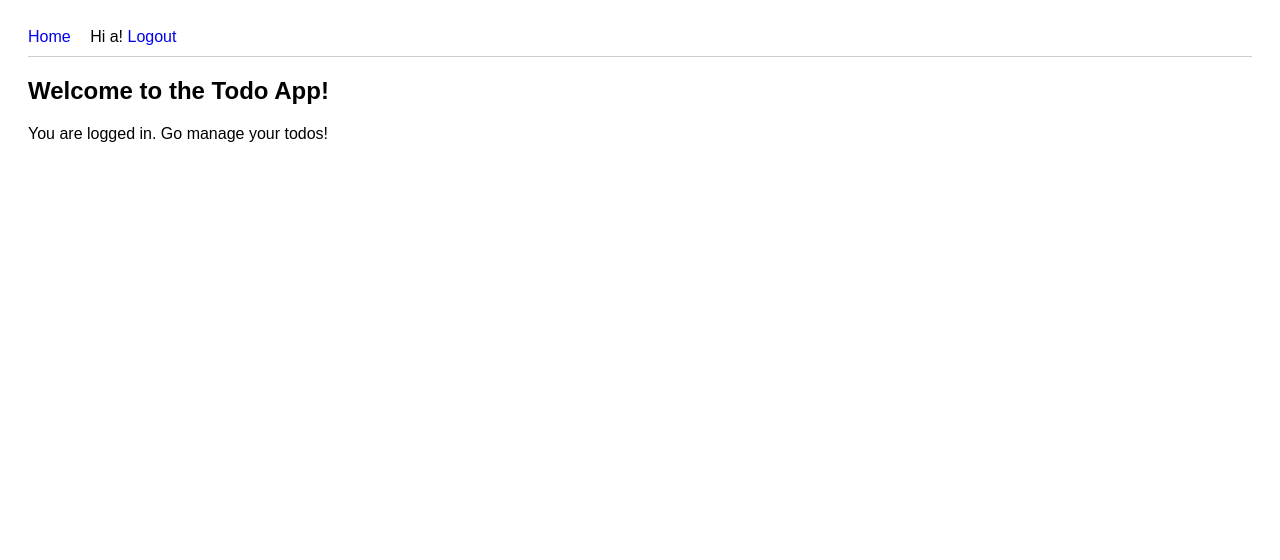
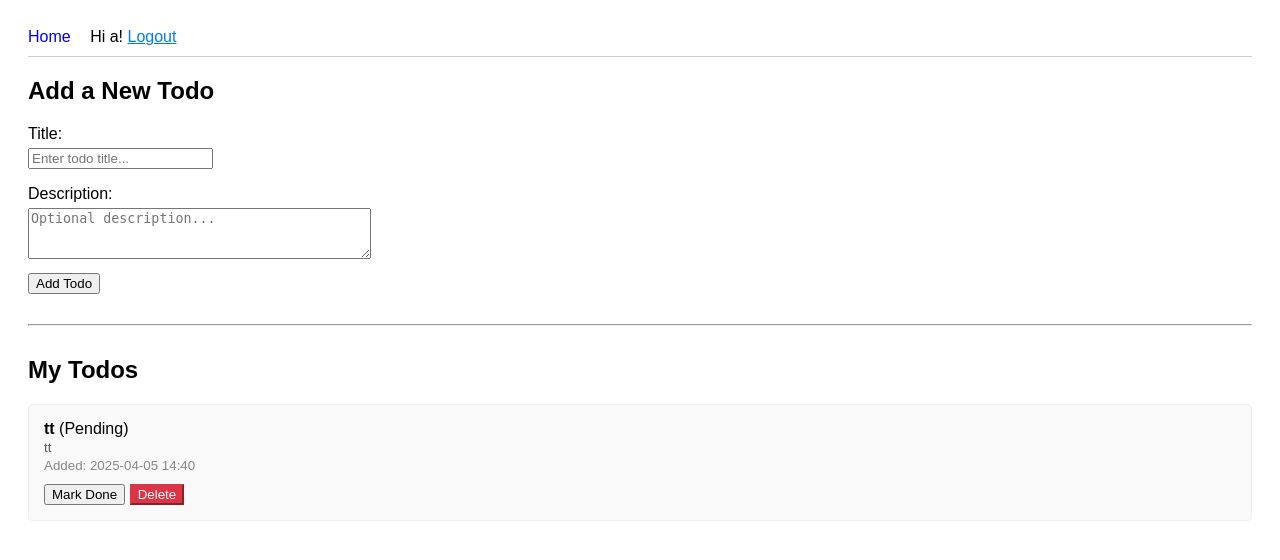
Before and after one commit to Yanatg/todo-project, a Django app: page / in a window 1280 px wide. Shown: the top 560 px of the page. Run offline with Django 4.2, Linux system fonts and the light colour scheme; a user stored in the database is signed in; data comes from the database, SQL or seed files in the repository; both versions use the stored data as it was after the commit.

Commit message:
function first draft

```diff
--- a/templates/base.html
+++ b/templates/base.html
@@ -18,7 +18,10 @@
         <a href="{% url 'home' %}">Home</a>
         {% if user.is_authenticated %}
             <span>Hi {{ user.username }}!</span>
-            <a href="{% url 'logout' %}">Logout</a>
+            <form method="post" action="{% url 'logout' %}" style="display: inline; margin: 0; padding: 0;">
+                {% csrf_token %}
+                <button type="submit" style="background:none; border:none; padding:0; margin:0; color:#007bff; text-decoration:underline; cursor:pointer; font-size: inherit; font-family: inherit; vertical-align: baseline;">Logout</button>
+            </form>
             {% else %}
             <a href="{% url 'login' %}">Login</a>
             <a href="{% url 'signup' %}">Sign Up</a>
--- a/templates/home.html
+++ b/templates/home.html
@@ -1,12 +1,63 @@
 {% extends 'base.html' %}
 
-{% block title %}Home - Todo App{% endblock %}
+{% block title %}
+    {% if user.is_authenticated %}My Todos{% else %}Home{% endif %} - Todo App
+{% endblock %}
 
 {% block content %}
-    <h2>Welcome to the Todo App!</h2>
     {% if user.is_authenticated %}
-        <p>You are logged in. Go manage your todos!</p>
+        {# --- Add Todo Form --- #}
+        <h2>Add a New Todo</h2>
+        <form method="post" action="{% url 'home' %}">
+             {% csrf_token %}
+             {{ add_todo_form.as_p }}
+             <button type="submit">Add Todo</button>
+        </form>
+
+        <hr style="margin: 30px 0;">
+
+        {# --- Todo List --- #}
+        <h2>My Todos</h2>
+        {% if todo_list %}
+            <ul style="list-style: none; padding: 0;">
+                {% for todo in todo_list %}
+                    <li style="border: 1px solid #eee; padding: 15px; margin-bottom: 10px; border-radius: 5px; background-color: {% if todo.status == 'DONE' %}#e8f5e9{% else %}#f9f9f9{% endif %};"> {# Change background if done #}
+                        <strong style="text-decoration: {% if todo.status == 'DONE' %}line-through{% else %}none{% endif %};"> {# Strikethrough if done #}
+                            {{ todo.title }}
+                        </strong>
+                        ({{ todo.get_status_display }}) {# Shows 'Pending' or 'Done' #}
+                        <br>
+                        {% if todo.description %}
+                            <small style="color: #555;">{{ todo.description }}</small><br>
+                        {% endif %}
+                        <small style="color: #888;">Added: {{ todo.created_at|date:"Y-m-d H:i" }}</small>
+
+                        {# --- Action Buttons within Forms --- #}
+                        <div style="margin-top: 10px;">
+                            {# Update Status Form/Button #}
+                            <form method="post" action="{% url 'update_todo_status' todo.id %}" style="display: inline;">
+                                {% csrf_token %}
+                                <button type="submit">
+                                    {% if todo.status == 'DONE' %}Mark Pending{% else %}Mark Done{% endif %}
+                                </button>
+                            </form>
+
+                            {# Delete Form/Button #}
+                            <form method="post" action="{% url 'delete_todo' todo.id %}" style="display: inline;" onsubmit="return confirm('Are you sure you want to delete this item?');">
+                                {% csrf_token %}
+                                <button type="submit" style="color: white; background-color: #dc3545; border-color: #dc3545; cursor: pointer;">Delete</button>
+                            </form>
+                        </div>
+                    </li>
+                {% endfor %}
+            </ul>
         {% else %}
-        <p>Please <a href="{% url 'login' %}">login</a> or <a href="{% url 'signup' %}">sign up</a> to continue.</p>
+            <p>You haven't added any todos yet. Add one above!</p>
+        {% endif %}
+
+    {% else %}
+        {# --- User is Not Logged In --- #}
+        <h2>Welcome to the Todo App!</h2>
+        <p>Please <a href="{% url 'login' %}">login</a> or <a href="{% url 'signup' %}">sign up</a> to manage your todos.</p>
     {% endif %}
 {% endblock %}
--- a/todoproject/urls.py
+++ b/todoproject/urls.py
@@ -1,38 +1,17 @@
-"""
-URL configuration for todoproject project.
-
-The `urlpatterns` list routes URLs to views. For more information please see:
-    https://docs.djangoproject.com/en/4.2/topics/http/urls/
-Examples:
-Function views
-    1. Add an import:  from my_app import views
-    2. Add a URL to urlpatterns:  path('', views.home, name='home')
-Class-based views
-    1. Add an import:  from other_app.views import Home
-    2. Add a URL to urlpatterns:  path('', Home.as_view(), name='home')
-Including another URLconf
-    1. Import the include() function: from django.urls import include, path
-    2. Add a URL to urlpatterns:  path('blog/', include('blog.urls'))
-"""
 # todoproject/urls.py
-
 from django.contrib import admin
 from django.urls import path, include # Make sure include is imported
-from todos import views as todos_views # Import views from your todos app
+
+# Remove the direct import of todos views here as they are now handled in todos.urls
 
 urlpatterns = [
     path('admin/', admin.site.urls),
 
-    # Include Django's built-in authentication URLs (for login, logout, password management)
-    # This line provides URLs like /accounts/login/, /accounts/logout/, etc.
+    # Include Django's built-in auth URLs (for login, logout, etc.)
+    # These paths start with 'accounts/'
     path('accounts/', include('django.contrib.auth.urls')),
 
-    # URL for our custom signup view
-    path('accounts/signup/', todos_views.signup, name='signup'),
-
-    # Add a basic home page URL (we'll create the view next)
-    path('', todos_views.home, name='home'),
-
-    # Add other app-specific URLs later (e.g., for listing/adding todos)
-    # path('todos/', include('todos.urls')), # Example for later
+    # Include URLs from the 'todos' app for home, signup, update, delete
+    # These paths will be relative to the root ('')
+    path('', include('todos.urls')),
 ]
--- /dev/null
+++ b/todos/forms.py
@@ -0,0 +1,14 @@
+# todos/forms.py
+from django import forms
+from .models import TodoItem
+
+class TodoForm(forms.ModelForm):
+    class Meta:
+        model = TodoItem
+        # Specify fields to include in the form
+        fields = ['title', 'description']
+        # Optionally add widgets for styling/behavior
+        widgets = {
+            'description': forms.Textarea(attrs={'rows': 3, 'placeholder': 'Optional description...'}),
+            'title': forms.TextInput(attrs={'placeholder': 'Enter todo title...'}),
+        }
--- /dev/null
+++ b/todos/urls.py
@@ -0,0 +1,17 @@
+# todos/urls.py
+from django.urls import path
+from . import views # Import views from the current directory (todos app)
+
+urlpatterns = [
+    # Home page (displays list and add form)
+    path('', views.home, name='home'),
+
+    # Signup (moved here from project urls)
+    path('signup/', views.signup, name='signup'), # Ensure name consistency if used elsewhere
+
+    # Update status URL - expects an integer (todo_id)
+    path('update/<int:todo_id>/', views.update_todo_status, name='update_todo_status'),
+
+    # Delete URL - expects an integer (todo_id)
+    path('delete/<int:todo_id>/', views.delete_todo, name='delete_todo'),
+]
--- a/todos/views.py
+++ b/todos/views.py
@@ -1,35 +1,83 @@
-from django.shortcuts import render
+# todos/views.py
+from django.shortcuts import render, redirect, get_object_or_404 # Import get_object_or_404
+from django.contrib.auth.forms import UserCreationForm
+from django.contrib.auth import login
+from django.contrib.auth.decorators import login_required
+from django.views.decorators.http import require_POST # To ensure views only accept POST requests
+from django.http import HttpResponseForbidden # To return if user doesn't own the item
 
-# Create your views here.
-# todos/views.py
-from django.shortcuts import render, redirect
-from django.contrib.auth.forms import UserCreationForm # Django's built-in signup form
-from django.contrib.auth import login # To log the user in after signup
-
-# Keep your TodoItem model import if it's there
 from .models import TodoItem
+from .forms import TodoForm
 
 # --- Authentication Views ---
-
 def signup(request):
+    # ... (keep signup view as is) ...
     if request.method == 'POST':
         form = UserCreationForm(request.POST)
         if form.is_valid():
-            user = form.save() # Save the new user
-            login(request, user) # Log the user in
-            return redirect('home') # Redirect to home page after signup
-    else: # If GET request
+            user = form.save()
+            login(request, user)
+            return redirect('home')
+    else:
         form = UserCreationForm()
     return render(request, 'registration/signup.html', {'form': form})
 
-# --- Basic Site Views ---
 
+# --- Home/Todo View ---
 def home(request):
-    return render(request, 'home.html')
+    # ... (keep home view as is) ...
+    if not request.user.is_authenticated:
+        return render(request, 'home.html')
+    else:
+        if request.method == 'POST':
+            # This POST handling is only for ADDING todos via the main form
+            form = TodoForm(request.POST)
+            if form.is_valid():
+                todo_item = form.save(commit=False)
+                todo_item.user = request.user
+                todo_item.save()
+                return redirect('home')
+            # If invalid, fall through to render with the invalid form
+        else: # GET request
+            form = TodoForm() # Create empty form for adding
 
-# --- Todo Views (Add these later) ---
-# def todo_list(request):
-#     pass
-# def add_todo(request):
-#     pass
-# ... etc ...
+        user_todos = TodoItem.objects.filter(user=request.user).order_by('created_at')
+        context = {
+            'todo_list': user_todos,
+            'add_todo_form': form, # Pass the form instance (empty or invalid)
+        }
+        return render(request, 'home.html', context)
+
+
+# --- Update and Delete Views ---
+
+@login_required # Ensure user is logged in
+@require_POST # Ensure this view only accepts POST requests
+def update_todo_status(request, todo_id):
+    todo = get_object_or_404(TodoItem, id=todo_id)
+
+    # Check if the logged-in user owns this todo item
+    if todo.user != request.user:
+        return HttpResponseForbidden("You do not have permission to update this item.")
+
+    # Simple toggle logic: If Done -> Pending, otherwise -> Done
+    if todo.status == 'DONE':
+        todo.status = 'PENDING'
+    else:
+        # Consider adding 'IN_PROGRESS' later if needed
+        todo.status = 'DONE'
+
+    todo.save()
+    return redirect('home') # Redirect back to the homepage
+
+@login_required # Ensure user is logged in
+@require_POST # Ensure this view only accepts POST requests
+def delete_todo(request, todo_id):
+    todo = get_object_or_404(TodoItem, id=todo_id)
+
+    # Check if the logged-in user owns this todo item
+    if todo.user != request.user:
+        return HttpResponseForbidden("You do not have permission to delete this item.")
+
+    todo.delete()
+    return redirect('home') # Redirect back to the homepage
```
Also changed, not shown: db.sqlite3.
